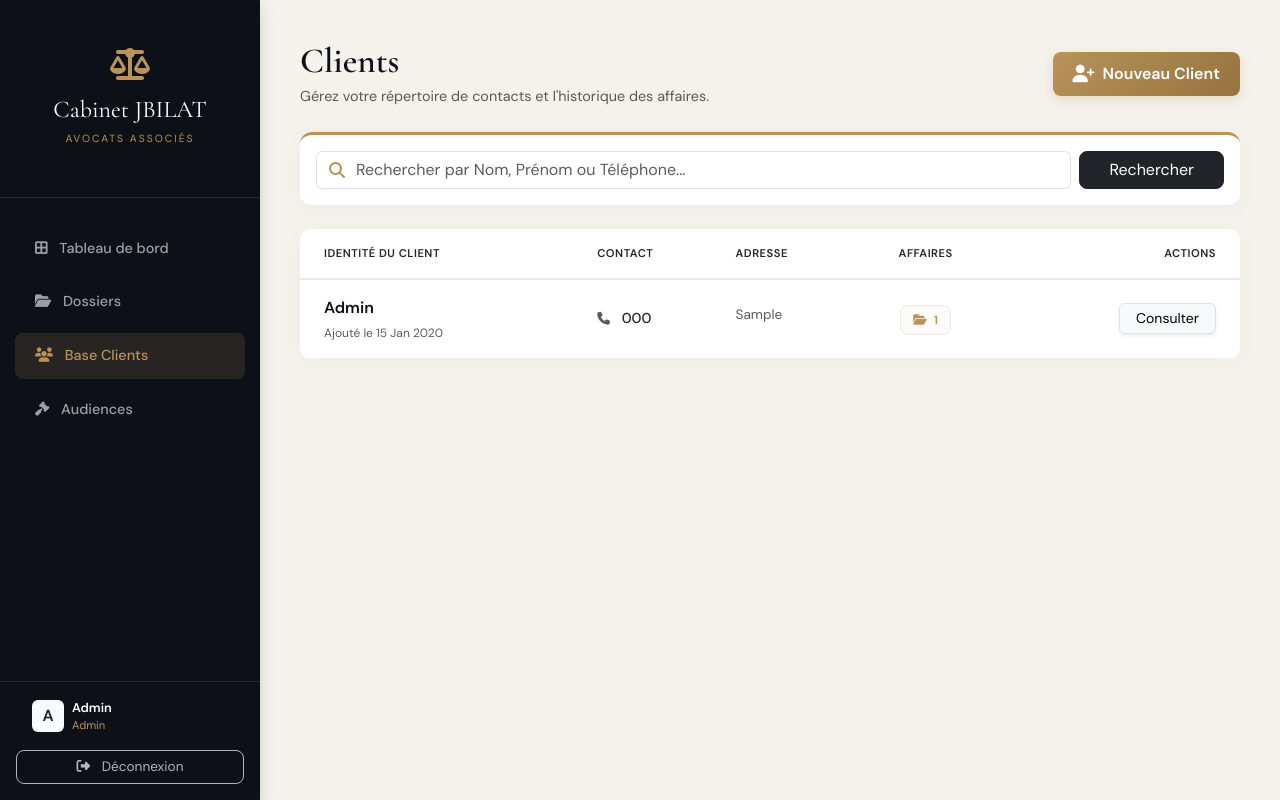
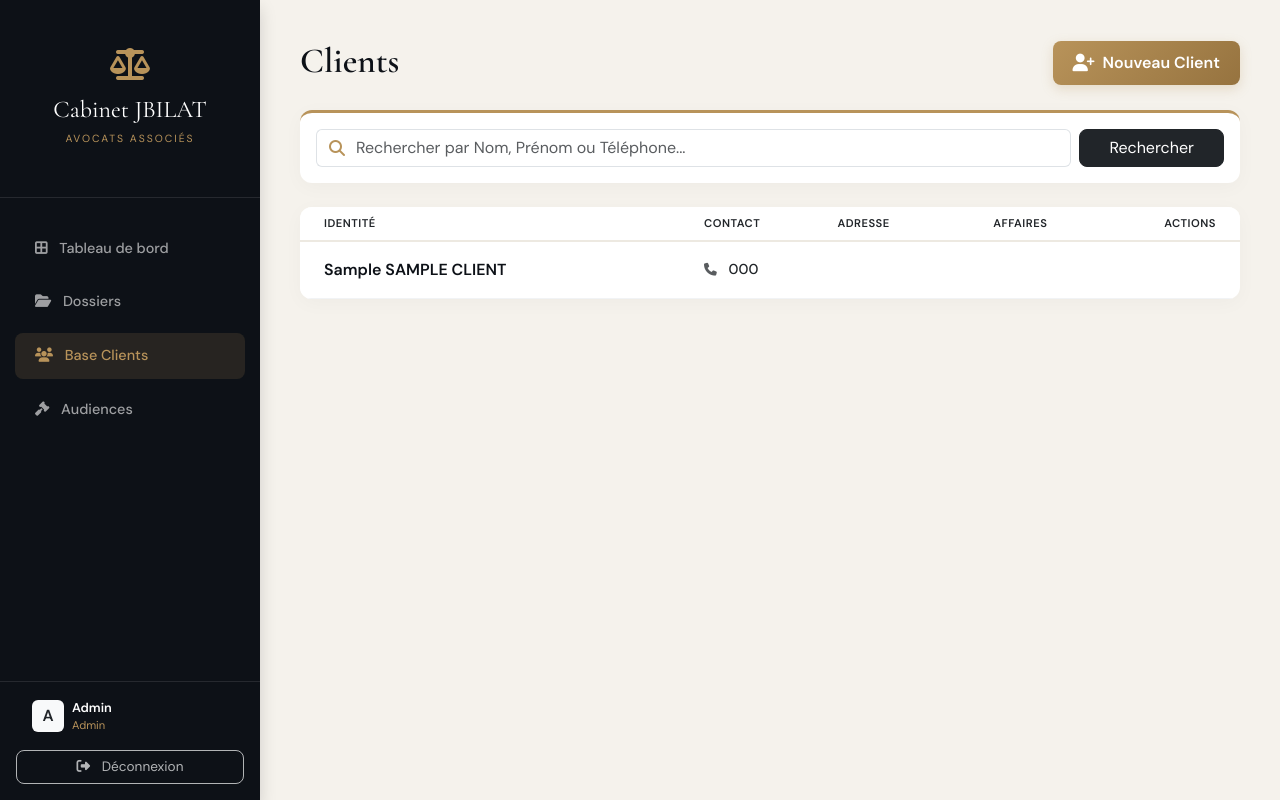
Before and after one commit to HaitamJBILAT01/pt, a Django app: page /clients/ in a window 1280 px wide. Run offline with Django 5.2, Linux system fonts and the light colour scheme; a user stored in the database is signed in; data comes from the database, SQL or seed files in the repository; tables that the repository leaves empty hold one stand-in row (values such as "Sample post").

Commit message:
NEW COMMIT 4 - 20/05

```diff
--- a/cabinet_core/urls.py
+++ b/cabinet_core/urls.py
@@ -1,6 +1,6 @@
 from django.contrib import admin
 from django.urls import path
-from dossiers.views import landing_page, dashboard, DossierListView, DossierDetailView, ClientListView, ClientDetailView, DossierCreateView, importer_document, DossierUpdateView
+from dossiers.views import landing_page, dashboard, DossierListView, DossierDetailView, ClientListView, ClientDetailView, DossierCreateView, importer_document, DossierUpdateView, ClientCreateView
 from django.contrib.auth import views as auth_views
 
 from django.conf import settings
@@ -24,6 +24,8 @@ urlpatterns = [
     # client
     path('clients/', ClientListView.as_view(), name='client_list'),
     path('client/<int:pk>/', ClientDetailView.as_view(), name='client_detail'),
+    path('client/ajouter/', ClientCreateView.as_view(), name='client_create'),
+
 
     # Authentification
     path('login/', auth_views.LoginView.as_view(template_name='comptes/login.html'), name='login'),
--- a/dossiers/admin.py
+++ b/dossiers/admin.py
@@ -6,8 +6,8 @@ from .models import Client, Dossier, Intervention , Audience, Document
 # ==========================================
 @admin.register(Client)
 class ClientAdmin(admin.ModelAdmin):
-    list_display = ('id', 'user', 'telephone', 'date_ajout')
-    search_fields = ('user__username', 'user__first_name', 'user__last_name', 'telephone')
+    list_display = ('id', 'nom', 'prenom', 'telephone', 'date_ajout')
+    search_fields = ('nom', 'prenom', 'telephone')
 
 # ==========================================
 # 2. ADMIN DOSSIER (Hna fin kan l-moshkil)
--- a/dossiers/models.py
+++ b/dossiers/models.py
@@ -2,19 +2,15 @@ from django.db import models
 from django.conf import settings
 
 class Client(models.Model):
-    user = models.OneToOneField(settings.AUTH_USER_MODEL, on_delete=models.CASCADE, related_name='profile_client')
+    nom = models.CharField(max_length=100, verbose_name="Nom")
+    prenom = models.CharField(max_length=100, verbose_name="Prénom")
     telephone = models.CharField(max_length=20, blank=True)
     adresse = models.TextField(blank=True)
     photo_cin = models.ImageField(upload_to='clients/cin/', null=True, blank=True, verbose_name="Photo CIN")
     date_ajout = models.DateTimeField(auto_now_add=True)
 
     def __str__(self):
-        # Kay-7awel y-jbed l-Kniya w s-Smiya (First/Last name)
-        full_name = self.user.get_full_name()
-        if full_name:
-            return full_name.upper()
-        # Ila makantsh m-9eyyda, kay-rjje3 l-Username
-        return self.user.username.upper()
+        return f"{self.prenom.title()} {self.nom.upper()}"
 
 class Dossier(models.Model):
     TYPE_CHOICES = [
--- a/dossiers/templates/dossiers/client_list.html
+++ b/dossiers/templates/dossiers/client_list.html
@@ -1,10 +1,9 @@
 {% extends 'base/base.html' %}
 
-{% block title %}Répertoire des Clients - Cabinet JBILAT{% endblock %}
+{% block title %}Clients - Cabinet JBILAT{% endblock %}
 
 {% block content %}
 <style>
-    /* Variables w Zwaq Premium */
     :root {
         --bg-card: #ffffff;
         --border-color: #ede9e1;
@@ -22,8 +21,8 @@
         color: var(--gold, #b8935a);
         border: 1px solid #ede9e1;
         font-weight: 600;
-        padding: 6px 12px;
-        border-radius: 8px;
+        padding: 4px 10px;
+        border-radius: 6px;
         font-size: 0.75rem;
     }
 
@@ -34,10 +33,8 @@
 
     .table-hover tbody tr:hover {
         background-color: #fcfbf9 !important;
-        transition: background-color 0.2s ease;
     }
 
-    /* 🎨 Bouton d'Ajout (CTA) */
     .btn-action-luxe {
         background: linear-gradient(135deg, var(--gold, #b8935a) 0%, #96733f 100%);
         color: #ffffff !important;
@@ -59,10 +56,9 @@
     <div class="d-flex flex-column flex-md-row justify-content-between align-items-md-center mb-4">
         <div>
             <h2 class="brand-font fw-bold mb-1" style="color: var(--ink); font-size: 2.2rem;">Clients</h2>
-            <p class="text-muted mb-0" style="font-size: 0.9rem;">Gérez votre répertoire de contacts et l'historique des affaires.</p>
         </div>
         <div class="mt-3 mt-md-0">
-            <a href="#" class="btn btn-action-luxe d-flex align-items-center">
+            <a href="{% url 'client_create' %}" class="btn btn-action-luxe d-flex align-items-center">
                 <i class="fa-solid fa-user-plus me-2" style="font-size: 1.1rem;"></i>
                 <span>Nouveau Client</span>
             </a>
@@ -94,23 +90,20 @@
             <table class="table table-hover align-middle mb-0">
                 <thead style="background-color: #fcfbf9; border-bottom: 2px solid #ede9e1;">
                     <tr class="text-uppercase text-muted" style="font-size: 0.7rem; letter-spacing: 0.5px;">
-                        <th class="ps-4 py-3">Identité du Client</th>
-                        <th class="py-3">Contact</th>
-                        <th class="py-3">Adresse</th>
-                        <th class="text-center py-3">Affaires</th>
-                        <th class="text-end pe-4 py-3">Actions</th>
+                        <th class="ps-4 py-2">Identité</th>
+                        <th class="py-2">Contact</th>
+                        <th class="py-2">Adresse</th>
+                        <th class="text-center py-2">Affaires</th>
+                        <th class="text-end pe-4 py-2">Actions</th>
                     </tr>
                 </thead>
                 <tbody>
-                    {% for client in clients|default:object_list %}
+                    {% for client in clients %}
                     <tr style="border-bottom: 1px solid #f1f3f5;">
 
                         <td class="ps-4 py-3">
                             <div class="fw-bold" style="color: var(--ink); font-size: 1rem; font-family: 'DM Sans', sans-serif;">
-                                {{ client.user.first_name|default:client.user.username|title }} {{ client.user.last_name|upper }}
-                            </div>
-                            <div class="text-muted mt-1" style="font-size: 0.75rem;">
-                                Ajouté le {{ client.date_ajout|date:"d M Y" }}
+                                {{ client.prenom|title }} {{ client.nom|upper }}
                             </div>
                         </td>
 
@@ -119,30 +112,12 @@
                                 <i class="fa-solid fa-phone me-2 text-muted" style="font-size: 0.8rem;"></i>
                                 {{ client.telephone|default:"Non renseigné" }}
                             </div>
-                            {% if client.user.email %}
+                            {% if client.email %}
                             <div class="text-muted mt-1" style="font-size: 0.8rem;">
                                 <i class="fa-solid fa-envelope me-2 text-muted" style="font-size: 0.8rem;"></i>
-                                {{ client.user.email }}
+                                {{ client.email }}
                             </div>
                             {% endif %}
-                        </td>
-
-                        <td class="py-3 text-muted" style="font-size: 0.85rem; max-width: 200px;">
-                            <span class="d-inline-block text-truncate" style="max-width: 180px;">
-                                {{ client.adresse|default:"-" }}
-                            </span>
-                        </td>
-
-                        <td class="text-center py-3">
-                            <span class="badge-count">
-                                <i class="fa-solid fa-folder-open me-1"></i> {{ client.dossiers.count }}
-                            </span>
-                        </td>
-
-                        <td class="text-end pe-4 py-3">
-                            <a href="{% url 'client_detail' client.id %}" class="btn btn-sm btn-light border text-gold px-3 shadow-sm" style="border-radius: 6px;" title="Ouvrir la fiche client">
-                                Consulter
-                            </a>
                         </td>
                     </tr>
                     {% empty %}
@@ -152,7 +127,6 @@
                                 <i class="fa-solid fa-users-slash fa-3x" style="opacity: 0.15;"></i>
                             </div>
                             <h5 class="brand-font fw-bold mb-1" style="color: var(--ink);">Aucun client trouvé</h5>
-                            <p class="text-muted" style="font-size: 0.9rem;">Le répertoire est vide ou la recherche n'a donné aucun résultat.</p>
                         </td>
                     </tr>
                     {% endfor %}
@@ -161,9 +135,26 @@
         </div>
     </div>
 
+    {% if is_paginated %}
+    <div class="d-flex justify-content-between align-items-center mt-3 p-3 bg-white" style="border-radius: 12px; box-shadow: 0 4px 20px rgba(0,0,0,0.02);">
+        <span class="text-muted fw-medium" style="font-size: 0.85rem;">
+            Page {{ page_obj.number }} sur {{ page_obj.paginator.num_pages }}
+        </span>
+        <div class="btn-group shadow-sm" style="border-radius: 8px;">
+            {% if page_obj.has_previous %}
+                <a href="?page={{ page_obj.previous_page_number }}{% if search_query %}&q={{ search_query }}{% endif %}" class="btn btn-sm btn-light border text-gold px-3">
+                    <i class="fa-solid fa-chevron-left"></i>
+                </a>
+            {% endif %}
+
+            {% if page_obj.has_next %}
+                <a href="?page={{ page_obj.next_page_number }}{% if search_query %}&q={{ search_query }}{% endif %}" class="btn btn-sm btn-light border text-gold px-3">
+                    <i class="fa-solid fa-chevron-right"></i>
+                </a>
+            {% endif %}
+        </div>
+    </div>
+    {% endif %}
+
 </div>
-
-<style>
-    @keyframes fadeIn { from { opacity: 0; transform: translateY(10px); } to { opacity: 1; transform: translateY(0); } }
-</style>
 {% endblock %}
--- a/dossiers/views.py
+++ b/dossiers/views.py
@@ -8,7 +8,7 @@ from django.urls import reverse_lazy
 from django.shortcuts import get_object_or_404, redirect
 
 from .models import Dossier, Client, Intervention
-from .forms import DossierForm, DocumentForm
+from .forms import DossierForm, DocumentForm, ClientForm
 
 from datetime import date
 
@@ -90,10 +90,28 @@ class DossierDetailView(DetailView):
     context_object_name = 'dossier'
 
 
-class ClientListView(ListView):
+class ClientListView(LoginRequiredMixin, ListView):
     model = Client
     template_name = 'dossiers/client_list.html'
     context_object_name = 'clients'
+    paginate_by = 5  # Hna drna Pagination b 5
+
+    def get_queryset(self):
+        queryset = Client.objects.all().order_by('-id')
+        query = self.request.GET.get('q')
+        if query:
+            queryset = queryset.filter(
+                Q(nom__icontains=query) |
+                Q(prenom__icontains=query) |
+                Q(telephone__icontains=query)
+            )
+        return queryset
+
+    def get_context_data(self, **kwargs):
+        # Bash tbqa l-ktaba m-7foda f l-Input d'Recherche
+        context = super().get_context_data(**kwargs)
+        context['search_query'] = self.request.GET.get('q', '')
+        return context
 
 class ClientDetailView(DetailView):
     model = Client
@@ -146,3 +164,10 @@ class DossierUpdateView(LoginRequiredMixin, UpdateView):
         context = super().get_context_data(**kwargs)
         context['is_update'] = True
         return context
+
+
+class ClientCreateView(LoginRequiredMixin, CreateView):
+    model = Client
+    form_class = ClientForm
+    template_name = 'dossiers/client_form.html'
+    success_url = reverse_lazy('client_list')
```
Also changed, not shown: dossiers/forms.py (+6 -1 lines), dossiers/templates/dossiers/client_form.html (added, +70 -0 lines), dossiers/migrations/0006_remove_client_user_client_nom_client_prenom.py (added).
